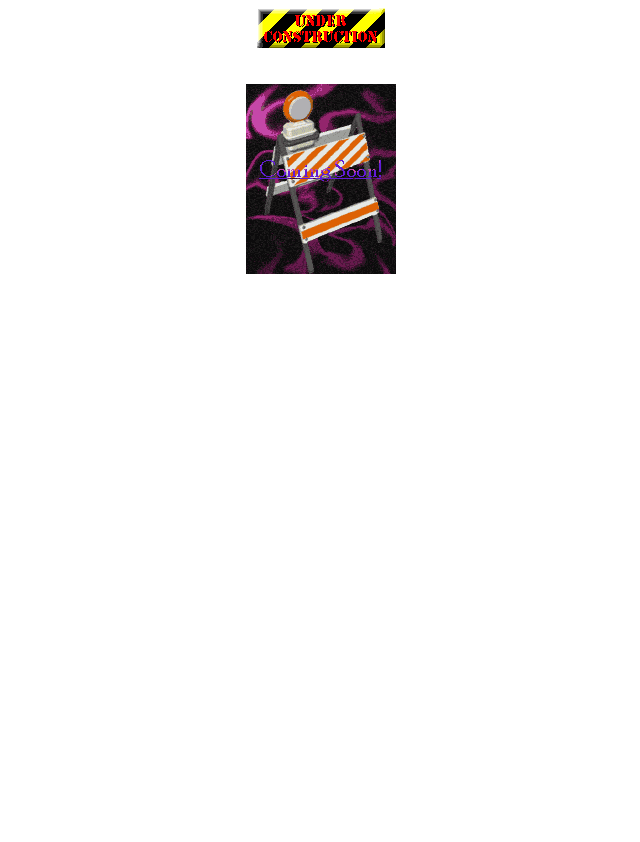
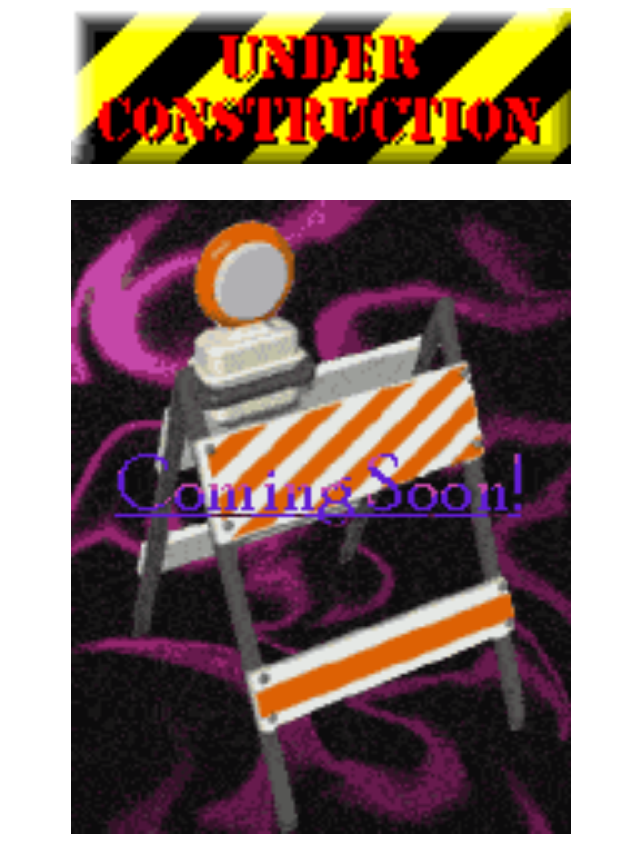
Before and after one commit to barrit/cdj-schaarbeek, a plain HTML site: page index.html in a window 1280 px wide. Shown: the whole page, without its empty margins (319-959 px from the left). Before the commit the page ends 800 px from the top, so only its background shows below. Drawn offline with Linux system fonts and the light colour scheme.

Commit message:
construction

```diff
--- a/index.html
+++ b/index.html
@@ -3,7 +3,7 @@
 </title></head>
 <Body>
 <center>
-	<img src="gif/uc1.gif"><br><br><br>
-	<img src="gif/uc2.gif">
+	<img src="gif/uc1.gif" width=500><br><br><br>
+	<img src="gif/uc2.gif" width=500>
 </center>
 </body>
```
